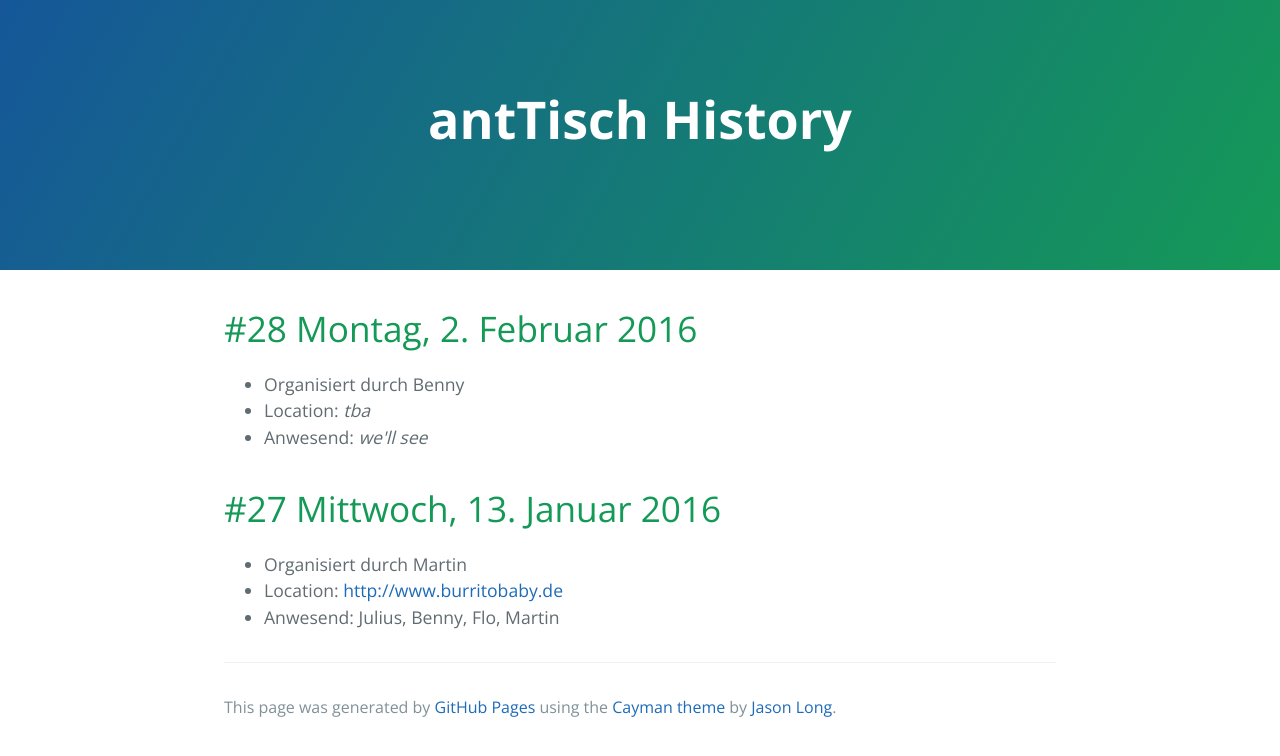
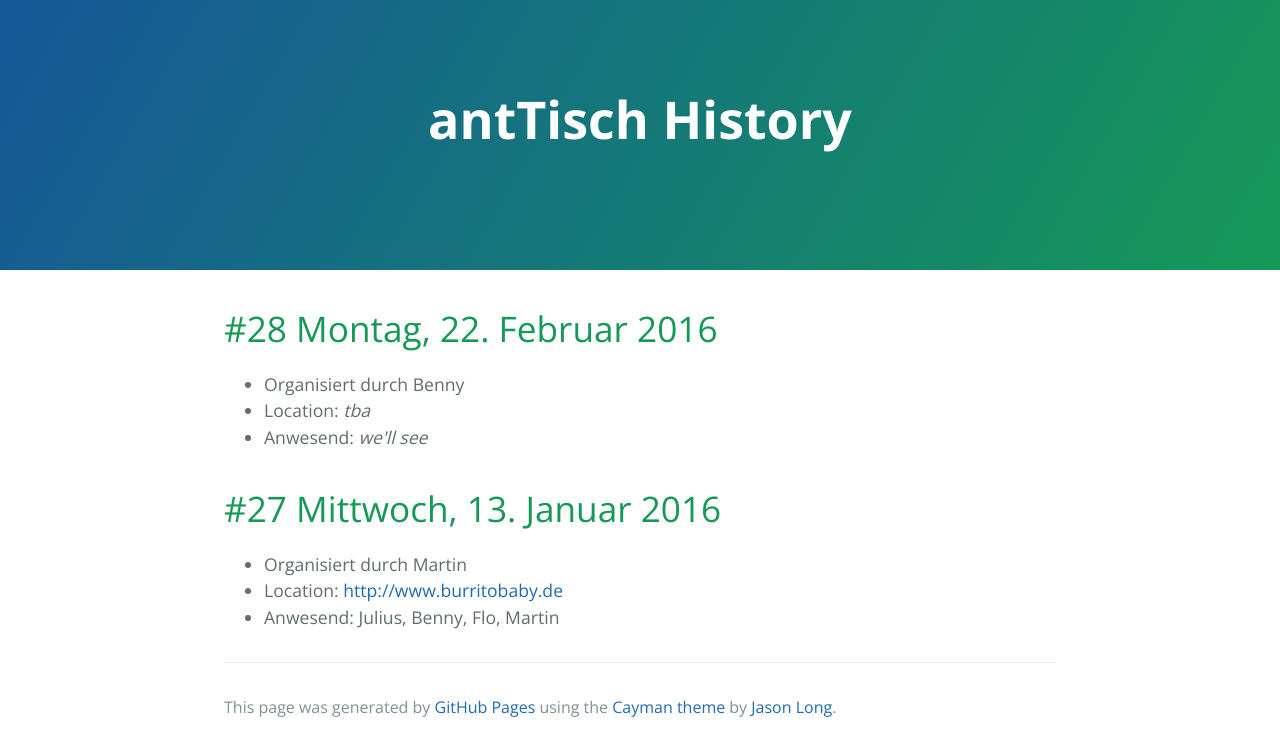
Before and after one commit to team-anteffect/team-anteffect.github.io, a plain HTML site: page index.html in a window 1280 px wide. Drawn offline with nearby package versions, Linux system fonts and the light colour scheme.

Commit message:
Fix date in headline of #28

```diff
--- a/index.html
+++ b/index.html
@@ -19,7 +19,7 @@
 
     <section class="main-content">
 
-        <h1><a id="28-montag-22-februar-2016" class="anchor" href="#28-montag-22-februar-2016" aria-hidden="true"><span aria-hidden="true" class="octicon octicon-link"></span></a>#28 Montag, 2. Februar 2016</h1>
+        <h1><a id="28-montag-22-februar-2016" class="anchor" href="#28-montag-22-februar-2016" aria-hidden="true"><span aria-hidden="true" class="octicon octicon-link"></span></a>#28 Montag, 22. Februar 2016</h1>
 
         <ul>
             <li>Organisiert durch Benny </li>
```
